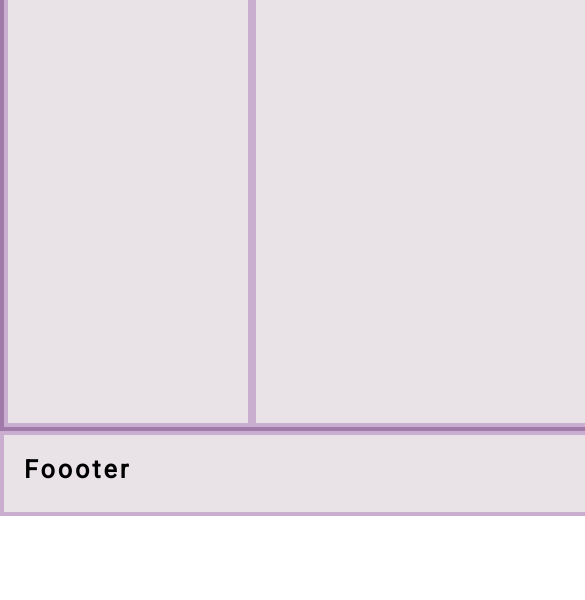
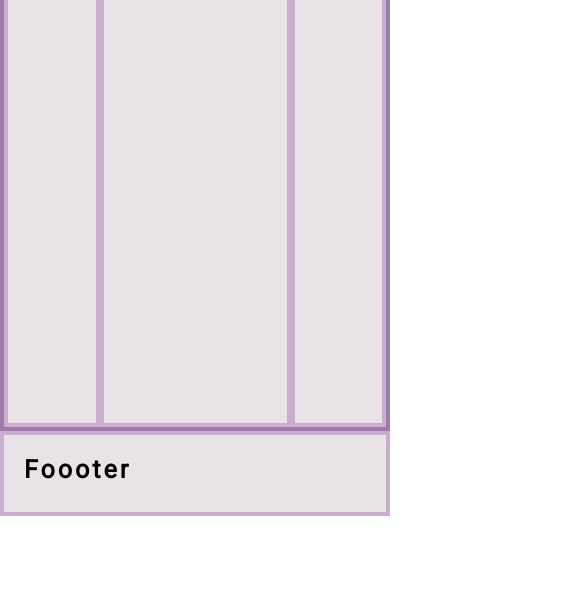
Before and after one commit to Tatarker/tatarker, a plain HTML site: page index.html in a window 390 px wide. Shown: the part 244-844 px from the top of the page, 585 px wide, since content can reach past the window. Drawn offline with Linux system fonts and the light colour scheme.

Commit message:
Адаптив

```diff
--- a/style.css
+++ b/style.css
@@ -48,3 +48,8 @@ nav a {
 	display: block;
 	color: rgb(53, 175, 24);
 }
+@media (max-width:1000px) {
+	.content {
+		width: auto;
+	}
+}
```
